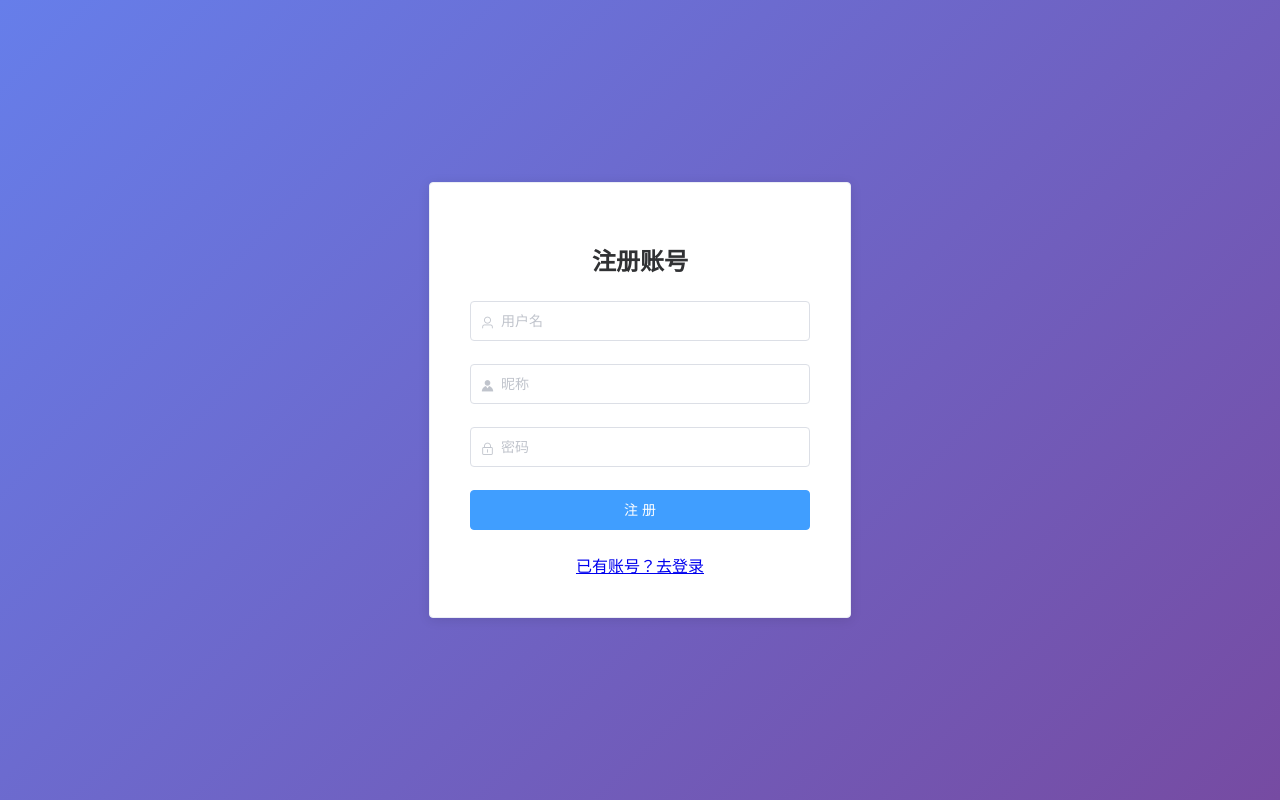
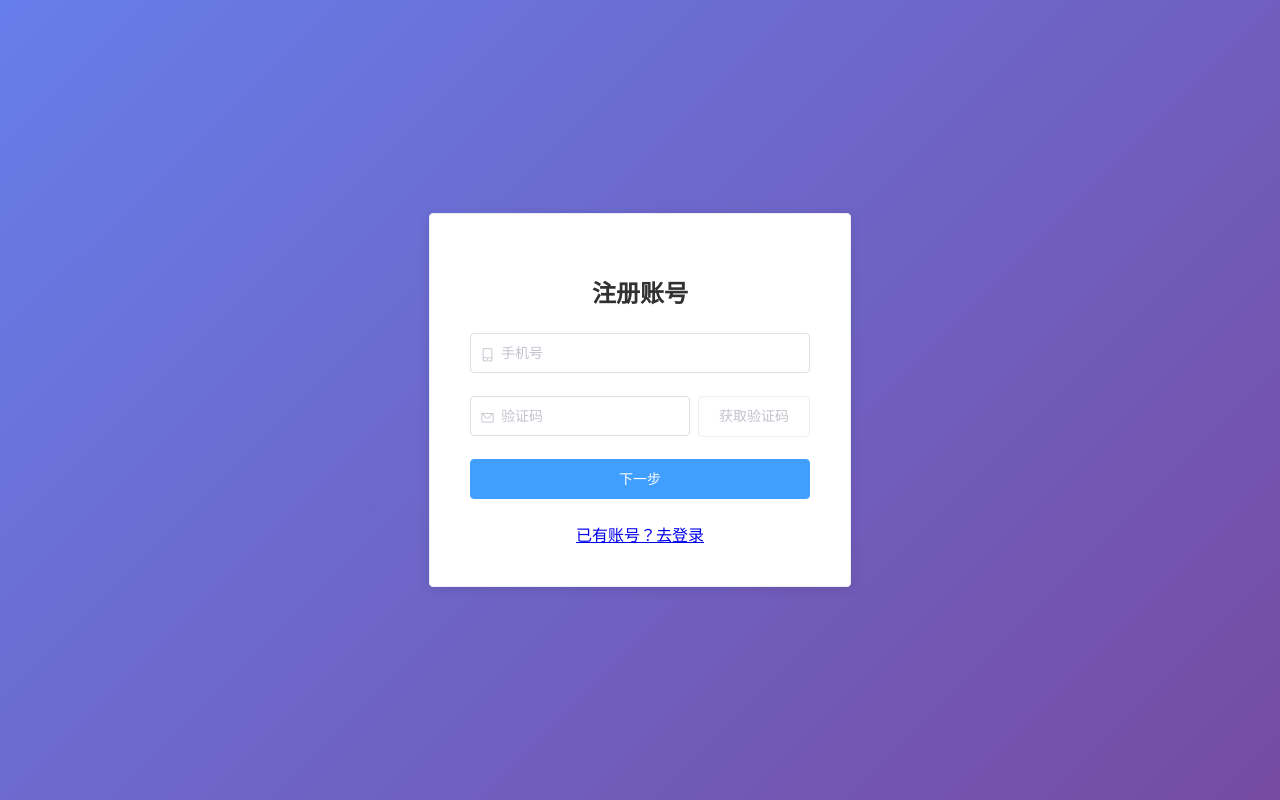
Before and after one commit to xiao-zhu1009/ZL-Exerce-Claude, a Vue app: page /register in a window 1280 px wide. Built offline with nearby package versions, Linux system fonts and the light colour scheme; the HTML template or start-up script is replaced by a standard one.

Commit message:
04/09 22：17保存

```diff
--- a/src/api/auth.js
+++ b/src/api/auth.js
@@ -1,10 +1,21 @@
 import request from '../utils/request'
 
+// 登录
 export function login(data) {
   return request.post('/auth/login', data)
 }
 
+// 发送验证码
+export function sendCode(data) {
+  return request.post('/auth/send-code', data)
+}
+
+// 验证验证码
+export function verifyCode(data) {
+  return request.post('/auth/verify-code', data)
+}
+
+// 注册
 export function register(data) {
-  // TODO: return request.post('/auth/register', data)
-  return mockResolve({ id: 99, ...data, role: 'user' })
+  return request.post('/auth/register', data)
 }
--- a/src/router/index.js
+++ b/src/router/index.js
@@ -1,8 +1,22 @@
 import Vue from 'vue'
 import VueRouter from 'vue-router'
 import store from '../store'
+import { getToken, removeToken } from '../utils/auth'
+import { Message } from 'element-ui'
 
 Vue.use(VueRouter)
+
+const WHITE_LIST = ['/login', '/register', '/403']
+const LOGIN_REDIRECT_DELAY = 1200
+
+function isTokenExpired(token) {
+  try {
+    const payload = JSON.parse(atob(token.split('.')[1]))
+    return payload.exp * 1000 < Date.now()
+  } catch {
+    return true
+  }
+}
 
 const routes = [
   { path: '/', redirect: '/login' },
@@ -60,13 +74,34 @@ const routes = [
 
 const router = new VueRouter({ mode: 'history', routes })
 
-// 路由守卫：角色权限控制
+const ROLE_HOME = { user: '/user/dashboard', coach: '/coach/students', admin: '/admin/statistics' }
+
 router.beforeEach((to, from, next) => {
-  const role = store.getters.role
+  const token = getToken()
+
+  // 白名单直接放行，但已登录且有效则跳首页
+  if (WHITE_LIST.includes(to.path)) {
+    if (token && !isTokenExpired(token)) {
+      return next(ROLE_HOME[store.getters.role] || '/')
+    }
+    return next()
+  }
+
+  // 无 token
+  if (!token) return next('/login')
+
+  // token 过期
+  if (isTokenExpired(token)) {
+    removeToken()
+    return next('/login')
+  }
+
+  // 角色权限校验
   const requiredRole = to.matched.find(r => r.meta.role)?.meta.role
-  if (!requiredRole) return next()
-  if (!store.getters.isLoggedIn) return next('/login')
-  if (role !== requiredRole && role !== 'admin') return next('/403')
+  if (requiredRole && store.getters.role !== requiredRole && store.getters.role !== 'admin') {
+    return next('/403')
+  }
+
   next()
 })
 
--- a/src/utils/request.js
+++ b/src/utils/request.js
@@ -1,10 +1,11 @@
 import axios from 'axios'
-import { getToken } from './auth'
+import { getToken, removeToken } from './auth'
 import { Message } from 'element-ui'
+import router from '../router'
 
 // TODO: 对接后端时修改 baseURL 为实际地址，如 http://localhost:8000
 const request = axios.create({
-  baseURL: 'http://localhost:8003/ZL-API',
+  baseURL: 'http://localhost:8008/ZL-API',
   timeout: 10000
 })
 
@@ -19,14 +20,10 @@ request.interceptors.request.use(config => {
 request.interceptors.response.use(
   res => res.data,
   err => {
-    const status = err.response?.status
-    if (status === 401) {
+    if (err.response?.status === 401 && getToken()) {
       Message.error('登录已过期，请重新登录')
-      window.location.href = '/login'
-    } else if (status === 403) {
-      Message.error('权限不足')
-    } else {
-      Message.error(err.response?.data?.msg || '服务器错误')
+      removeToken()
+      router.push('/login')
     }
     return Promise.reject(err)
   }
--- a/src/views/auth/Login.vue
+++ b/src/views/auth/Login.vue
@@ -3,11 +3,11 @@
     <el-card class="login-card">
       <h2 style="text-align:center;margin-bottom:24px">💪 智能健身系统</h2>
       <el-form :model="form" :rules="rules" ref="form" label-width="0">
-        <el-form-item prop="username">
-          <el-input v-model="form.username" placeholder="用户名（user01 / coach01 / admin）" prefix-icon="el-icon-user" />
+        <el-form-item prop="account">
+          <el-input v-model="form.account" placeholder="账号 / 手机号" prefix-icon="el-icon-user" />
         </el-form-item>
         <el-form-item prop="password">
-          <el-input v-model="form.password" type="password" placeholder="密码（123456）" prefix-icon="el-icon-lock" @keyup.enter.native="submit" />
+          <el-input v-model="form.password" type="password" show-password placeholder="密码" prefix-icon="el-icon-lock" @keyup.enter.native="submit" />
         </el-form-item>
         <el-form-item>
           <el-button type="primary" style="width:100%" :loading="loading" @click="submit">登 录</el-button>
@@ -28,9 +28,9 @@ export default {
   data() {
     return {
       loading: false,
-      form: { username: '', password: '' },
+      form: { account: '', password: '' },
       rules: {
-        username: [{ required: true, message: '请输入用户名', trigger: 'blur' }],
+        account: [{ required: true, message: '请输入账号或手机号', trigger: 'blur' }],
         password: [{ required: true, message: '请输入密码', trigger: 'blur' }]
       }
     }
@@ -41,15 +41,15 @@ export default {
         if (!valid) return
         this.loading = true
         try {
-          // TODO: 对接后端 POST /auth/login，返回 { token, user }
+          console.log('点击登陆前form',this.form)
           const res = await login(this.form)
-          console.log('传给后端登录对象后端返回的数据',res)
+          console.log('点击登陆后res',res)
           const { token, ...user } = res.data
           this.$store.dispatch('login', { token, user })
           const roleMap = { user: '/user/dashboard', coach: '/coach/students', admin: '/admin/statistics' }
           this.$router.push(roleMap[user.role] || '/')
-        } catch {
-          this.$message.error('用户名或密码错误')
+        } catch (e) {
+          this.$message.error(e?.response?.data?.detail || '登录失败')
         } finally {
           this.loading = false
         }
--- a/src/views/auth/Register.vue
+++ b/src/views/auth/Register.vue
@@ -2,21 +2,47 @@
   <div class="login-wrap">
     <el-card class="login-card">
       <h2 style="text-align:center;margin-bottom:24px">注册账号</h2>
-      <el-form :model="form" :rules="rules" ref="form" label-width="0">
+
+      <!-- Step 1: 手机号 + 验证码 -->
+      <el-form v-if="step === 1" :model="phoneForm" :rules="phoneRules" ref="phoneForm" label-width="0">
+        <el-form-item prop="phone">
+          <el-input v-model="phoneForm.phone" placeholder="手机号" prefix-icon="el-icon-mobile-phone" />
+        </el-form-item>
+        <el-form-item prop="code">
+          <div style="display:flex;gap:8px">
+            <el-input v-model="phoneForm.code" placeholder="验证码" prefix-icon="el-icon-message" />
+            <el-button :disabled="countdown > 0 || !/^1[3-9]\d{9}$/.test(phoneForm.phone)" @click="sendCode" style="white-space:nowrap">
+              {{ countdown > 0 ? `${countdown}s` : '获取验证码' }}
+            </el-button>
+          </div>
+        </el-form-item>
+        <el-form-item>
+          <el-button type="primary" style="width:100%" :loading="loading" @click="verifyCode">下一步</el-button>
+        </el-form-item>
+        <div style="text-align:center">
+          <router-link to="/login">已有账号？去登录</router-link>
+        </div>
+      </el-form>
+
+      <!-- Step 2: 账号密码等信息 -->
+      <el-form v-if="step === 2" :model="regForm" :rules="regRules" ref="regForm" label-width="0">
+        <el-form-item>
+          <el-input :value="phoneForm.phone" disabled prefix-icon="el-icon-mobile-phone" />
+        </el-form-item>
         <el-form-item prop="username">
-          <el-input v-model="form.username" placeholder="用户名" prefix-icon="el-icon-user" />
+          <el-input v-model="regForm.username" placeholder="账号" prefix-icon="el-icon-user" />
         </el-form-item>
         <el-form-item prop="nickname">
-          <el-input v-model="form.nickname" placeholder="昵称" prefix-icon="el-icon-s-custom" />
+          <el-input v-model="regForm.nickname" placeholder="昵称" prefix-icon="el-icon-s-custom" />
         </el-form-item>
         <el-form-item prop="password">
-          <el-input v-model="form.password" type="password" placeholder="密码" prefix-icon="el-icon-lock" />
+          <el-input v-model="regForm.password" type="password" show-password placeholder="密码（至少6位）" prefix-icon="el-icon-lock" />
         </el-form-item>
         <el-form-item>
           <el-button type="primary" style="width:100%" :loading="loading" @click="submit">注 册</el-button>
         </el-form-item>
         <div style="text-align:center">
-          <router-link to="/login">已有账号？去登录</router-link>
+          <el-button type="text" @click="step = 1">返回上一步</el-button>
         </div>
       </el-form>
     </el-card>
@@ -24,31 +50,72 @@
 </template>
 
 <script>
-import { register } from '../../api/auth'
+import { sendCode as apiSendCode, verifyCode as apiVerifyCode, register } from '../../api/auth'
 
 export default {
   name: 'Register',
   data() {
     return {
+      step: 1,
       loading: false,
-      form: { username: '', nickname: '', password: '' },
-      rules: {
-        username: [{ required: true, message: '请输入用户名', trigger: 'blur' }],
+      countdown: 0,
+      phoneForm: { phone: '', code: '' },
+      regForm: { username: '', nickname: '', password: '' },
+      phoneRules: {
+        phone: [
+          { required: true, message: '请输入手机号', trigger: 'blur' },
+          { pattern: /^1[3-9]\d{9}$/, message: '手机号格式不正确', trigger: 'blur' }
+        ],
+        code: [{ required: true, message: '请输入验证码', trigger: 'blur' }]
+      },
+      regRules: {
+        username: [{ required: true, message: '请输入账号', trigger: 'blur' }],
         nickname: [{ required: true, message: '请输入昵称', trigger: 'blur' }],
         password: [{ required: true, min: 6, message: '密码至少6位', trigger: 'blur' }]
       }
     }
   },
   methods: {
-    submit() {
-      this.$refs.form.validate(async valid => {
+    sendCode() {
+      this.$refs.phoneForm.validateField('phone', async err => {
+        if (err) return
+        try {
+          await apiSendCode({ phone: this.phoneForm.phone })
+          this.$message.success('验证码已发送')
+          this.countdown = 60
+          const timer = setInterval(() => {
+            this.countdown--
+            if (this.countdown <= 0) clearInterval(timer)
+          }, 1000)
+        } catch {
+          this.$message.error('发送失败，请重试')
+        }
+      })
+    },
+    verifyCode() {
+      this.$refs.phoneForm.validate(async valid => {
         if (!valid) return
         this.loading = true
         try {
-          // TODO: 对接后端 POST /auth/register
-          await register(this.form)
+          await apiVerifyCode({ phone: this.phoneForm.phone, code: this.phoneForm.code })
+          this.step = 2
+        } catch {
+          this.$message.error('验证码错误')
+        } finally {
+          this.loading = false
+        }
+      })
+    },
+    submit() {
+      this.$refs.regForm.validate(async valid => {
+        if (!valid) return
+        this.loading = true
+        try {
+          await register({ phone: this.phoneForm.phone, code: this.phoneForm.code, ...this.regForm })
           this.$message.success('注册成功，请登录')
           this.$router.push('/login')
+        } catch (e) {
+          this.$message.error(e?.response?.data?.msg || '注册失败')
         } finally {
           this.loading = false
         }
```
